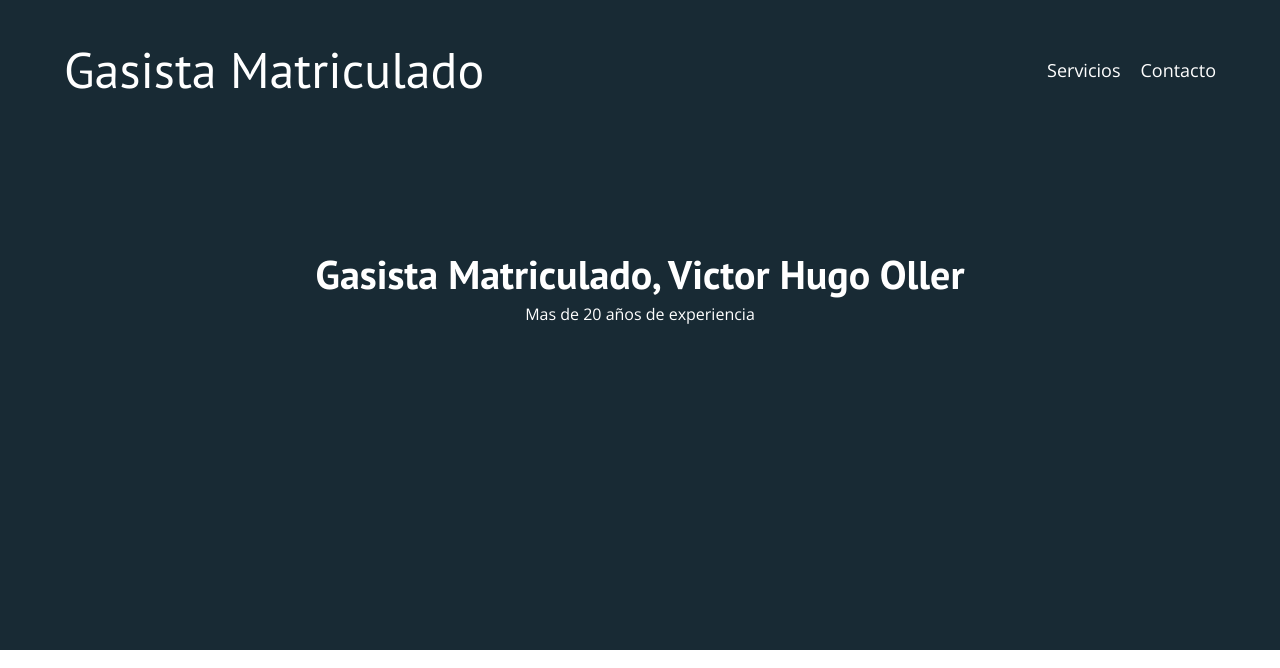
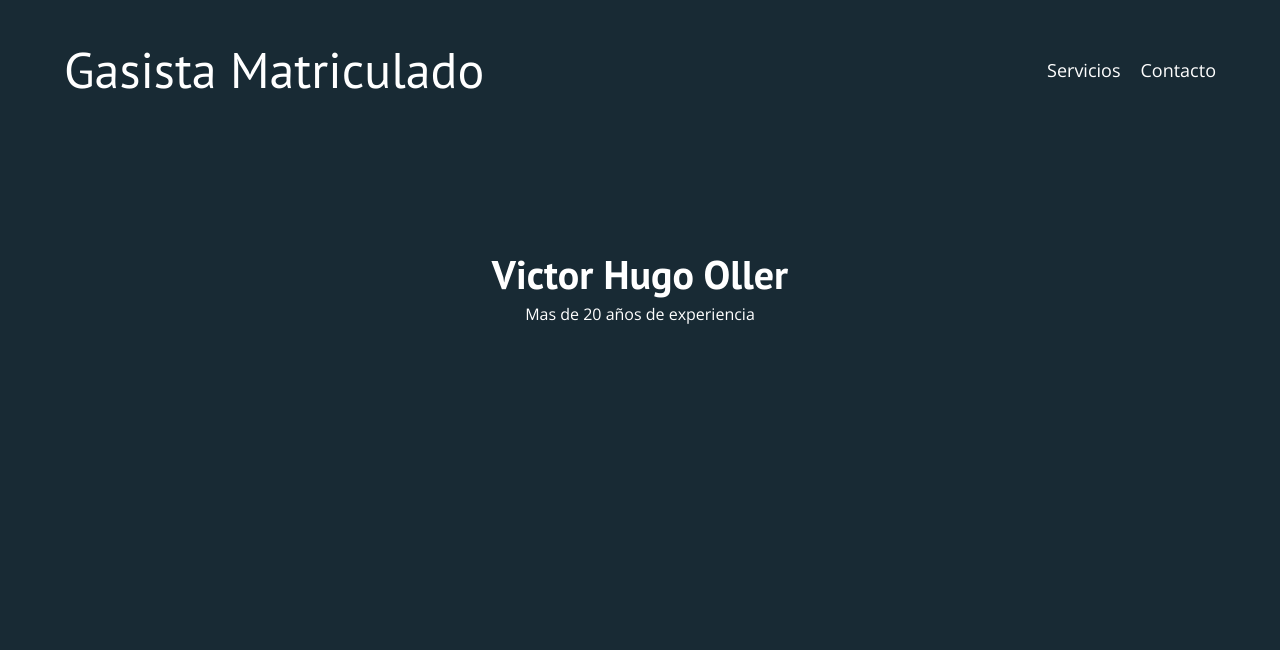
Before and after one commit to zEstebanz/gas-web, a plain HTML site: page index.html in a window 1280 px wide. Shown: the top 668 px of the page. Drawn offline with nearby package versions, Linux system fonts and the light colour scheme; no server answers.

Commit message:
modificaciones en header

```diff
--- a/index.html
+++ b/index.html
@@ -43,7 +43,7 @@
         </div>
 
         <div class="header__texto">
-            <h2 class="no-margin">Gasista Matriculado, Victor Hugo Oller</h2>
+            <h2 class="no-margin">Victor Hugo Oller</h2>
             <p class="no-margin">Mas de 20 años de experiencia</p>
         </div>
     </header>
```
